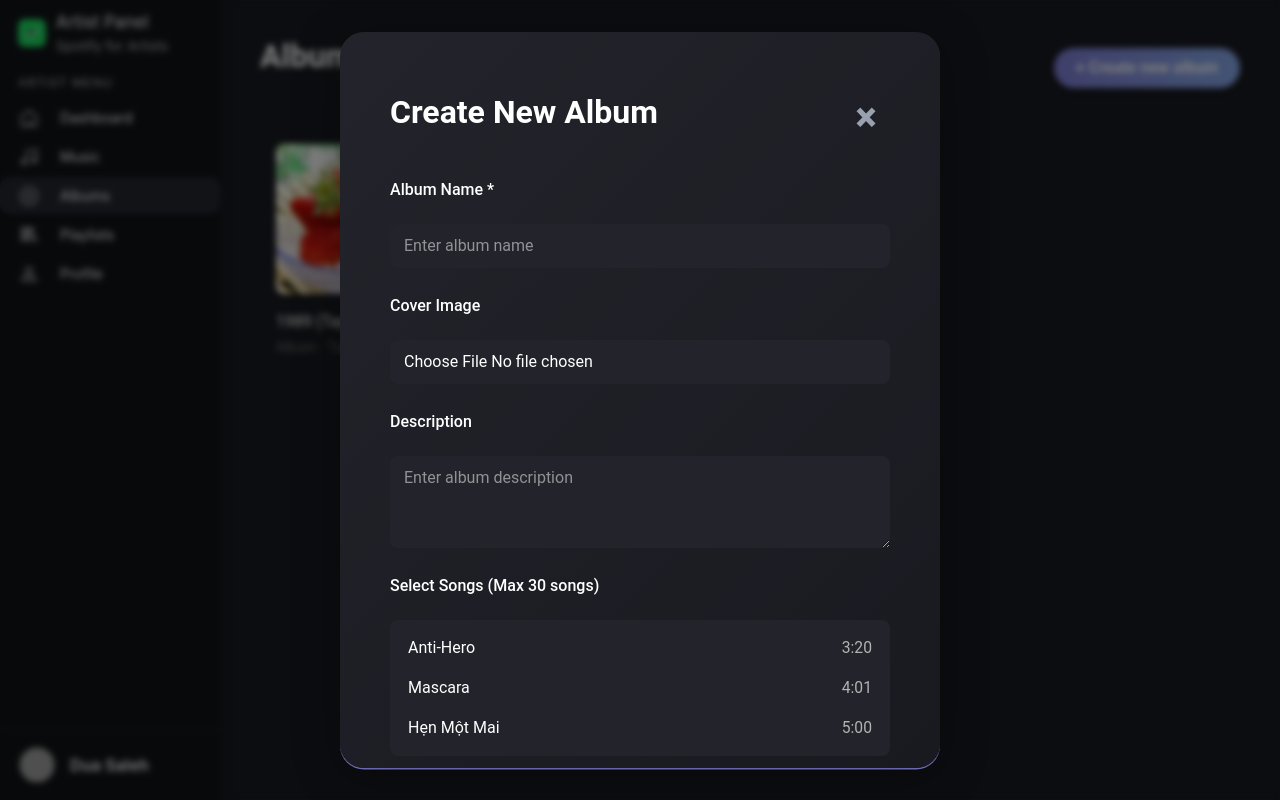
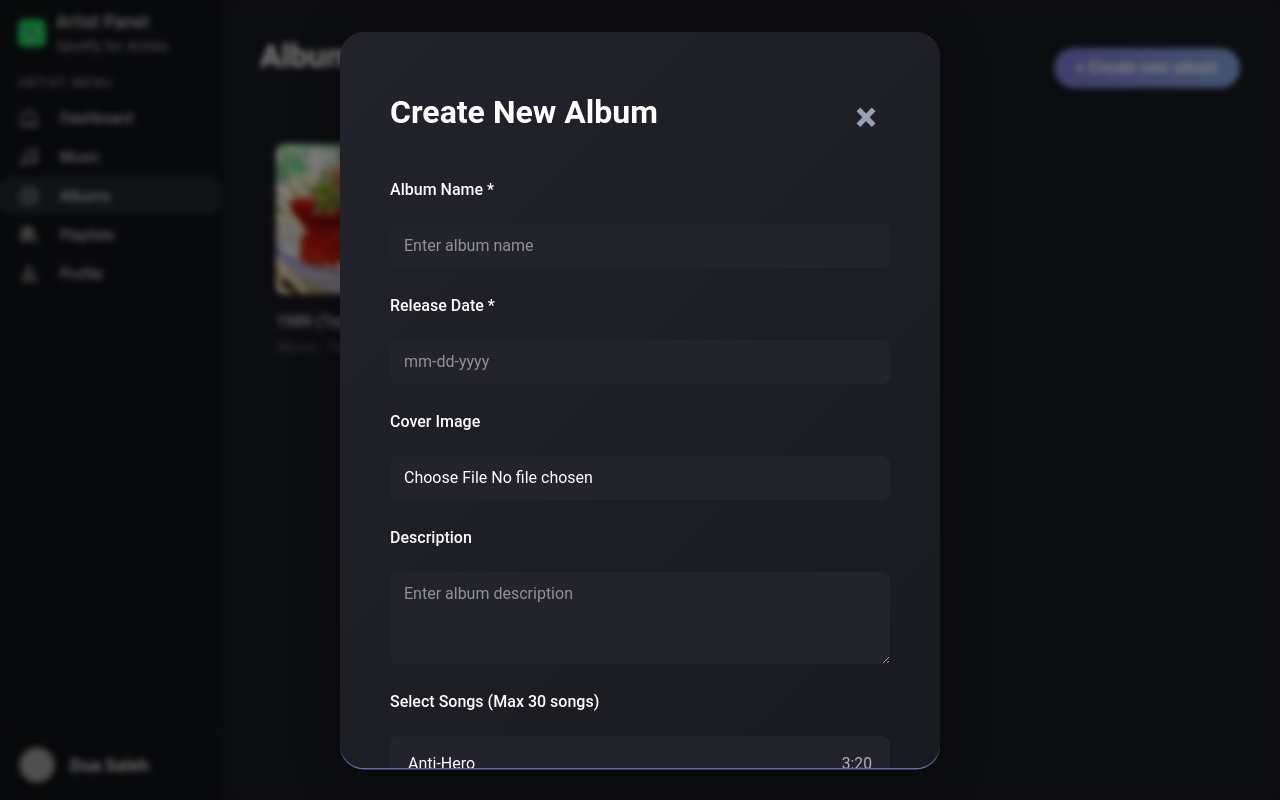
Before and after one commit to lebao05/fitcify, a React (Vite) app in the folder frontend/: page /artist/albums in a window 1280 px wide. Both pictures are taken after a click on the button "+ Create new album". Built offline with nearby package versions, Linux system fonts and the light colour scheme; no server answers; grey boxes are pictures that could not be loaded.

Commit message:
Add Release Date

```diff
--- a/frontend/src/components/artist/AlbumManagingModal.jsx
+++ b/frontend/src/components/artist/AlbumManagingModal.jsx
@@ -12,6 +12,7 @@
   const [name, setName] = useState(album?.name || "");
   const [desc, setDesc] = useState(album?.desc || "");
   const [cover, setCover] = useState(null);
+  const [releaseDate, setReleaseDate] = useState(album?.releaseDate ? album.releaseDate : "");
   const initialSelected = useMemo(() => {
     if (album?.songIds && Array.isArray(album.songIds)) {
       return album.songIds;
@@ -51,6 +52,19 @@
 
   const handleSubmit = (e) => {
     e.preventDefault();
+    if (!name.trim()) {
+      setError("You must enter an album name.");
+      return;
+    }
+    if (!releaseDate.trim()) {
+      setError("You must enter a release date.");
+      return;
+    }
+    // Validate format mm-dd-yyyy
+    if (!/^\d{2}-\d{2}-\d{4}$/.test(releaseDate.trim())) {
+      setError("Release date must be in format mm-dd-yyyy.");
+      return;
+    }
     if (selected.length === 0) {
       setError("You must select at least one song.");
       return;
@@ -62,6 +76,7 @@
         name,
         desc,
         cover,
+        releaseDate: releaseDate || null,
         songIds: selected,
       });
   };
@@ -114,6 +129,20 @@
             readOnly={isPending || isApproved}
             className="rounded-lg px-4 py-2 bg-[#23242b] text-white border border-[#333] focus:outline-none focus:ring-2 focus:ring-blue-400 disabled:opacity-60"
           />
+          <label className="text-white font-medium">Release Date *</label>
+          <input
+            type="text"
+            value={releaseDate}
+            onChange={e => setReleaseDate(e.target.value)}
+            placeholder="mm-dd-yyyy"
+            required
+            maxLength={10}
+            pattern="\d{2}-\d{2}-\d{4}"
+            title="Format: mm-dd-yyyy"
+            disabled={!isDraft}
+            readOnly={isPending || isApproved}
+            className="rounded-lg px-4 py-2 bg-[#23242b] text-white border border-[#333] focus:outline-none focus:ring-2 focus:ring-blue-400 disabled:opacity-60 mb-2"
+          />
           <label className="text-white font-medium">Cover Image (leave blank to keep current)</label>
           <input type="file" accept="image/*" onChange={handleCover} disabled={!isDraft} className="block text-white disabled:opacity-60" />
           <label className="text-white font-medium">Description</label>
@@ -154,6 +183,10 @@
             <>
               <label className="text-white font-medium">Songs in Album</label>
               <div className="selected-count mb-1">{selected.length} Songs in this album</div>
+              <div className="mb-2">
+                <span className="text-white font-medium">Release Date: </span>
+                <span className="text-gray-300">{releaseDate ? releaseDate : "N/A"}</span>
+              </div>
               <div className="select-songs-list">
                 {songs.filter(song => selected.includes(song.id)).map(song => (
                   <div key={song.id} className="select-song-row opacity-100 cursor-default">
--- a/frontend/src/components/artist/CreateAlbumForm.jsx
+++ b/frontend/src/components/artist/CreateAlbumForm.jsx
@@ -5,6 +5,7 @@
   const [name, setName] = useState("");
   const [desc, setDesc] = useState("");
   const [cover, setCover] = useState(null);
+  const [releaseDate, setReleaseDate] = useState("");
   const [selected, setSelected] = useState([]);
   const [error, setError] = useState("");
 
@@ -34,12 +35,21 @@
       setError("You must enter an album name.");
       return;
     }
+    if (!releaseDate.trim()) {
+      setError("You must enter a release date.");
+      return;
+    }
+    // Validate format mm-dd-yyyy
+    if (!/^\d{2}-\d{2}-\d{4}$/.test(releaseDate.trim())) {
+      setError("Release date must be in format mm-dd-yyyy.");
+      return;
+    }
     if (selected.length === 0) {
       setError("You must select at least one song to create an album.");
       return;
     }
     setError("");
-    onCreate && onCreate({ name, desc, cover, songIds: selected, published: publish });
+    onCreate && onCreate({ name, desc, cover, releaseDate, songIds: selected, published: publish });
   };
 
   return (
@@ -60,6 +70,17 @@
         onChange={(e) => setName(e.target.value)}
         placeholder="Enter album name"
         required
+      />
+      <label>Release Date *</label>
+      <input
+        type="text"
+        value={releaseDate}
+        onChange={e => setReleaseDate(e.target.value)}
+        placeholder="mm-dd-yyyy"
+        required
+        maxLength={10}
+        pattern="\d{2}-\d{2}-\d{4}"
+        title="Format: mm-dd-yyyy"
       />
       <label>Cover Image</label>
       <input type="file" accept="image/*" onChange={handleCover} />
```
